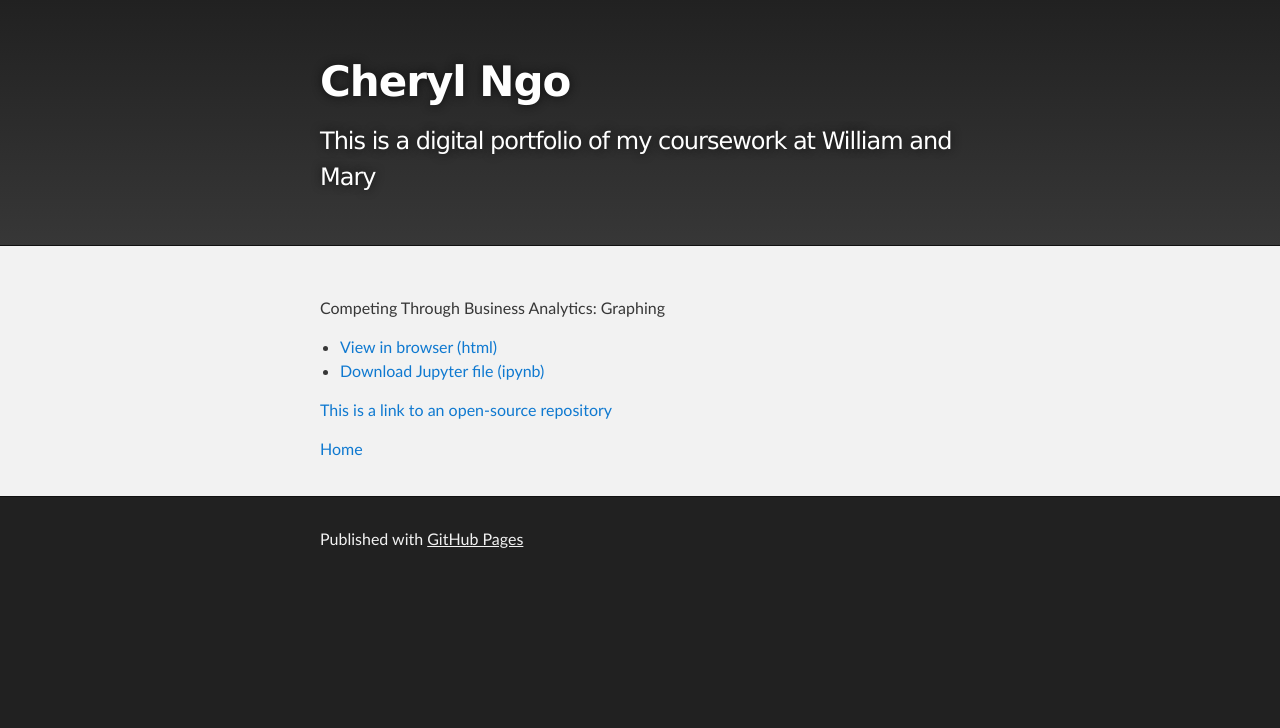
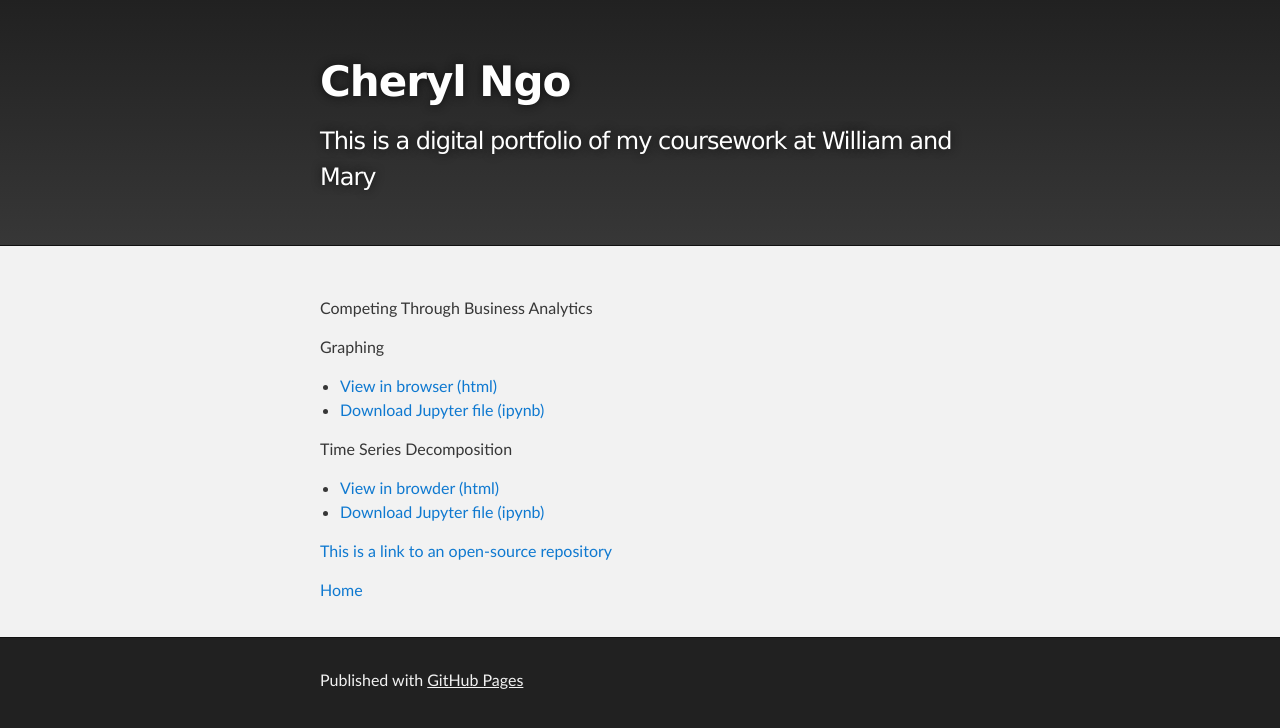
Before and after one commit to Cherylngo/cherylngo.github.io, a Jekyll site: the page built from Data Visualization/index.md, in a window 1280 px wide. Shown: the top 728 px of the page. Built offline with Jekyll 4.4.1, drawn with Linux system fonts in a browser that asks for light colours; our own code applies the rules of GitHub Pages for plain Markdown files.

Commit message:
Update index.md

```diff
--- a/Data Visualization/index.md
+++ b/Data Visualization/index.md
@@ -3,9 +3,16 @@ title: Data Visualization
 description: Graphing with Python
 ---
 
-Competing Through Business Analytics: Graphing
+Competing Through Business Analytics
+
+Graphing
 - [View in browser (html)](BasicGraphAssignment.html)
 - [Download Jupyter file (ipynb)](BasicGraphAssignment.ipynb)
+
+Time Series Decomposition
+- [View in browder (html)](M3Graphing (1).html)
+- [Download Jupyter file (ipynb)](M3Graphing.ipynb)
+
 
 [This is a link to an open-source repository](https://github.com/Cherylngo/jekyll-doc-project)
 
```
